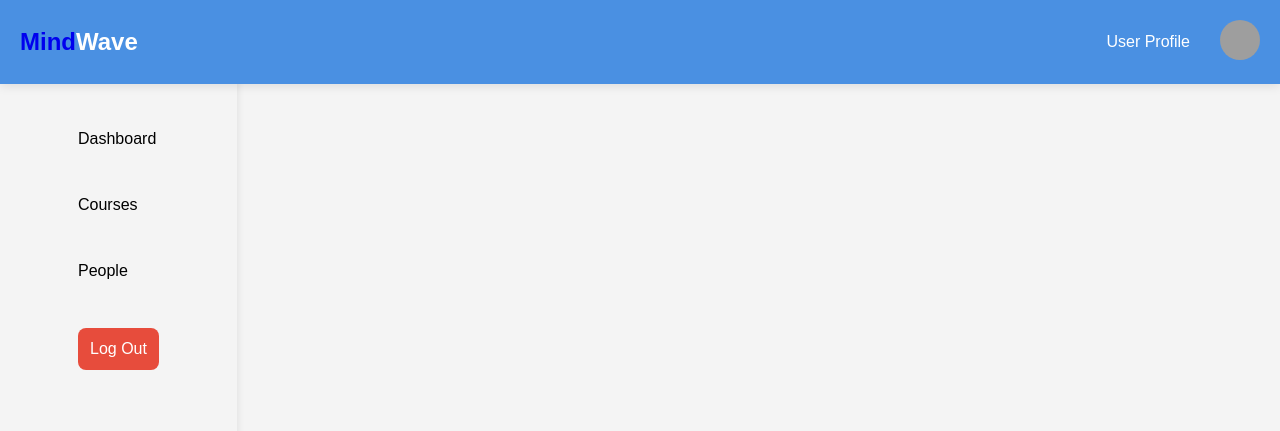
After one commit to ykwizera/Mindwave__final, a Flask app: template templates/app/people.html in a window 1280 px wide. The commit adds this page. Shown: the top 431 px of the page. Run offline with Flask 3, Linux system fonts and the light colour scheme; the template is opened without the code that fills it, so the values that code supplies are empty; grey boxes are pictures that could not be loaded.

Commit message:
mindwave

```diff
--- /dev/null
+++ b/app.py
@@ -0,0 +1,18 @@
+from flask import Flask, render_template
+
+app = Flask(__name__)
+
+@app.route('/')
+def home():
+    return render_template('app/index.html')
+
+@app.route('/login')
+def login():
+    return render_template('app/login.html')
+
+@app.route('/dashboard')
+def dashboard():
+    return render_template('app/dashboard.html')
+
+if __name__ == '__main__':
+    app.run(debug=True)
--- a/templates/app/maths.html
+++ b/templates/app/maths.html
@@ -5,7 +5,7 @@
     <meta name="viewport" content="width=device-width, initial-scale=1.0">
     <title>Mathematics Course</title>
     <link rel="stylesheet" href="math.css">
-    <link rel="stylesheet" href="dashboard.css"> <!-- Link to dashboard.css for the sidebar -->
+    <link rel="stylesheet" href="dashboard.css">
 </head>
 <body>
 
--- /dev/null
+++ b/templates/app/people.html
@@ -0,0 +1,42 @@
+<!DOCTYPE html>
+<html lang="en">
+<head>
+    <meta charset="UTF-8">
+    <meta name="viewport" content="width=device-width, initial-scale=1.0">
+    <title>Mathematics Course</title>
+    <link rel="stylesheet" href="math.css">
+    <link rel="stylesheet" href="dashboard.css">
+</head>
+<body>
+
+    <!-- Header -->
+    <header class="header">
+        <div class="header-logo">
+            <a href="dashboard.html" style="text-decoration: none;"><h1>Mind<span>Wave</span></h1></a>
+        </div>
+        <div class="header-navigation-actions">
+            <a href="user-profile.html" class="button">User Profile</a>
+            <a href="user-profile.html" class="avatar">
+                <img src="assets/profile.jpg" alt="User Avatar" />
+            </a>
+        </div>
+    </header>
+
+    <div class="dashboard">
+        <!-- Sidebar -->
+        <div class="sidebar">
+            <div class="sidebar-menu">
+                <a href="dashboard.html">Dashboard</a>
+                <a href="courses.html">Courses</a>
+                <a href="people.html">People</a>
+                <a href="logout.html">
+                    <button class="btn-logout">Log Out</button>
+                </a>
+            </div>
+        </div>
+        <footer class="footer">
+            <p>&copy; 2024 KeYCo Platform. All rights reserved.</p>
+        </footer>
+
+    </body>
+    </html>
```
